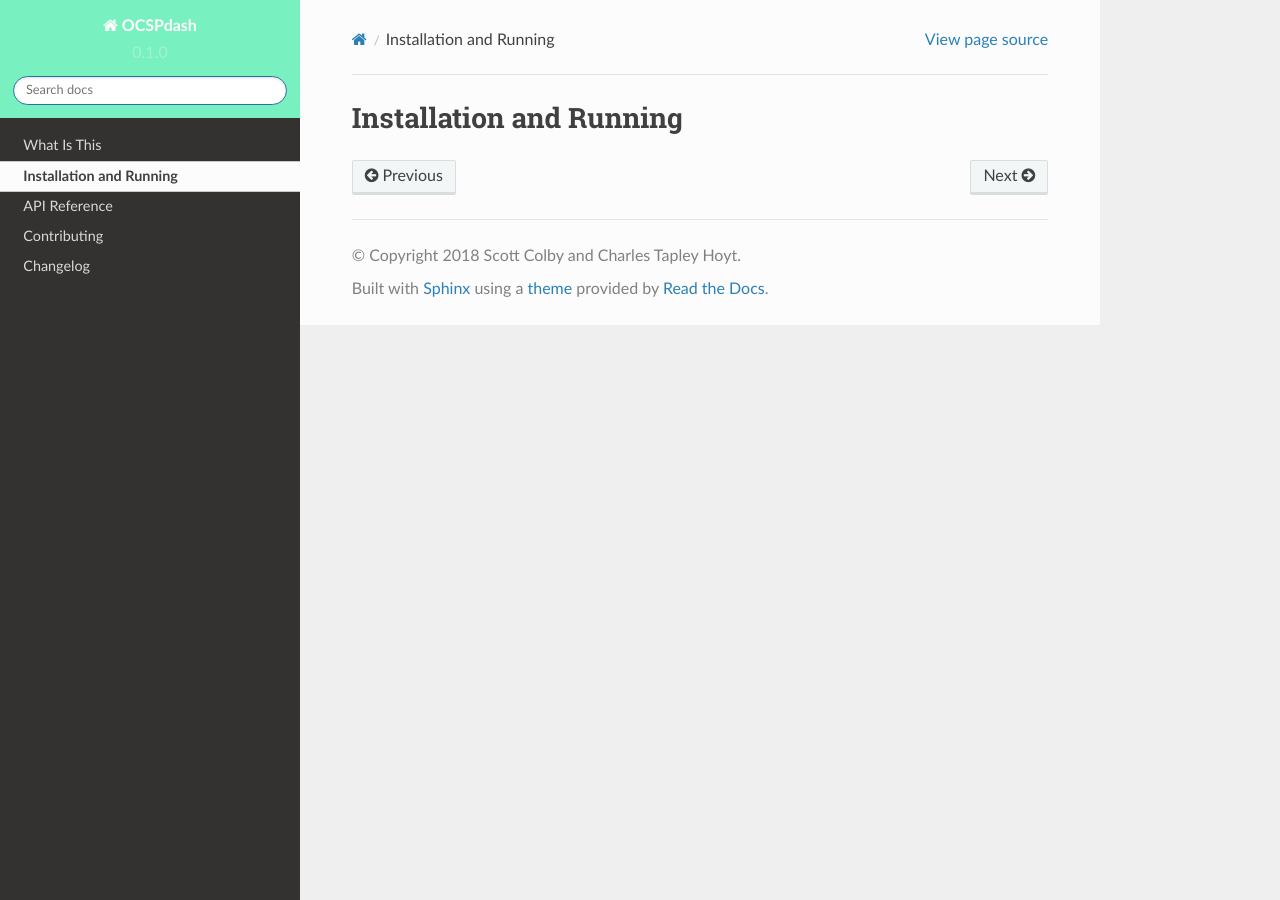
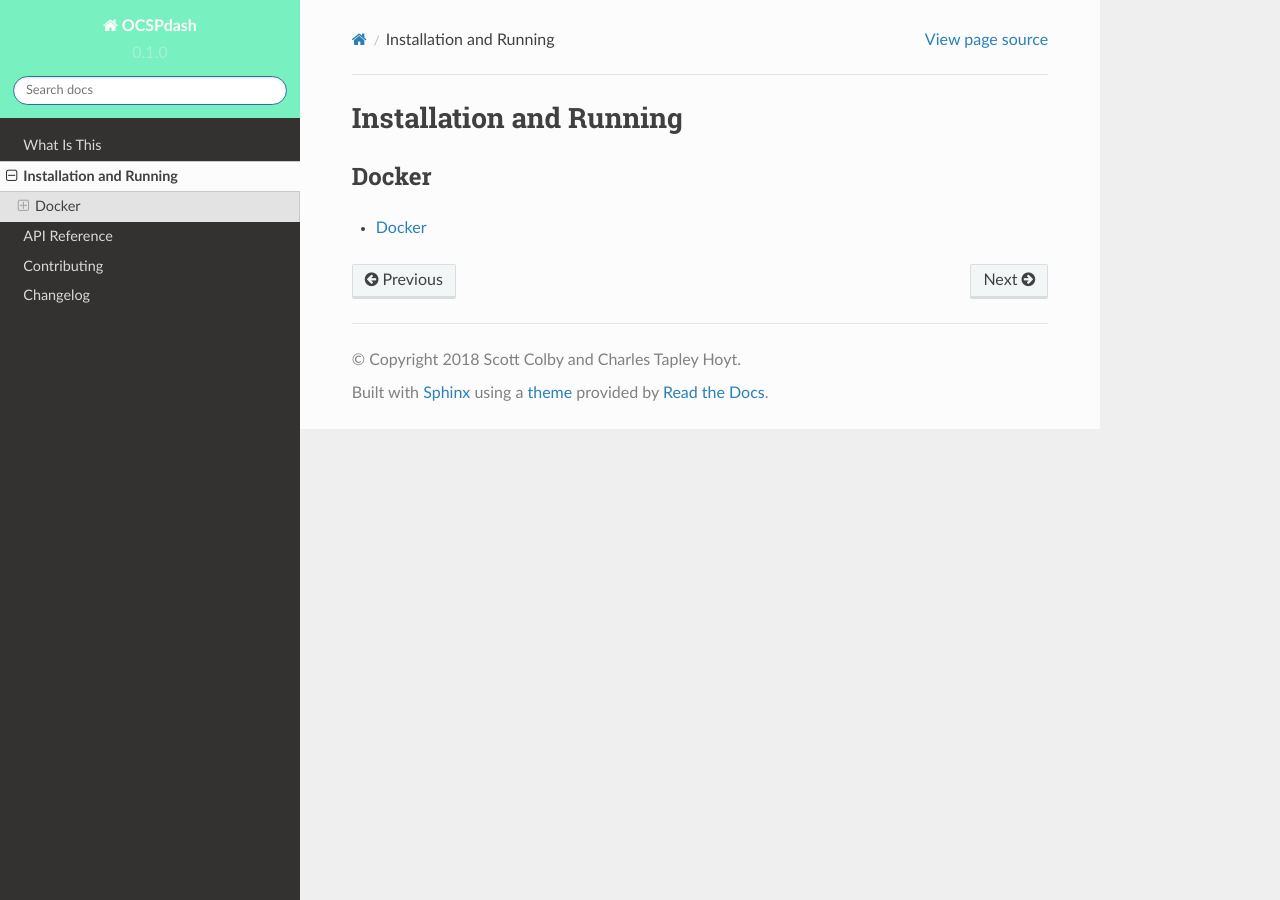
Before and after one commit to scolby33/OCSPdash, a Sphinx documentation site: the page built from docs/source/installation-and-running.rst, in a window 1280 px wide. Built offline with Sphinx 7.4.7 and the Read the Docs theme 2.0.0, drawn with Linux system fonts in a browser that asks for light colours.

Commit message:
Add docker docs to toctree in installation.

```diff
--- a/docs/source/docker.rst
+++ b/docs/source/docker.rst
@@ -1,3 +1,5 @@
+.. _docker:
+
 Docker
 ======
 
--- a/docs/source/installation-and-running.rst
+++ b/docs/source/installation-and-running.rst
@@ -3,3 +3,12 @@
 
 Installation and Running
 ========================
+
+
+Docker
+------
+
+.. toctree::
+    :maxdepth: 2
+
+    docker
```
